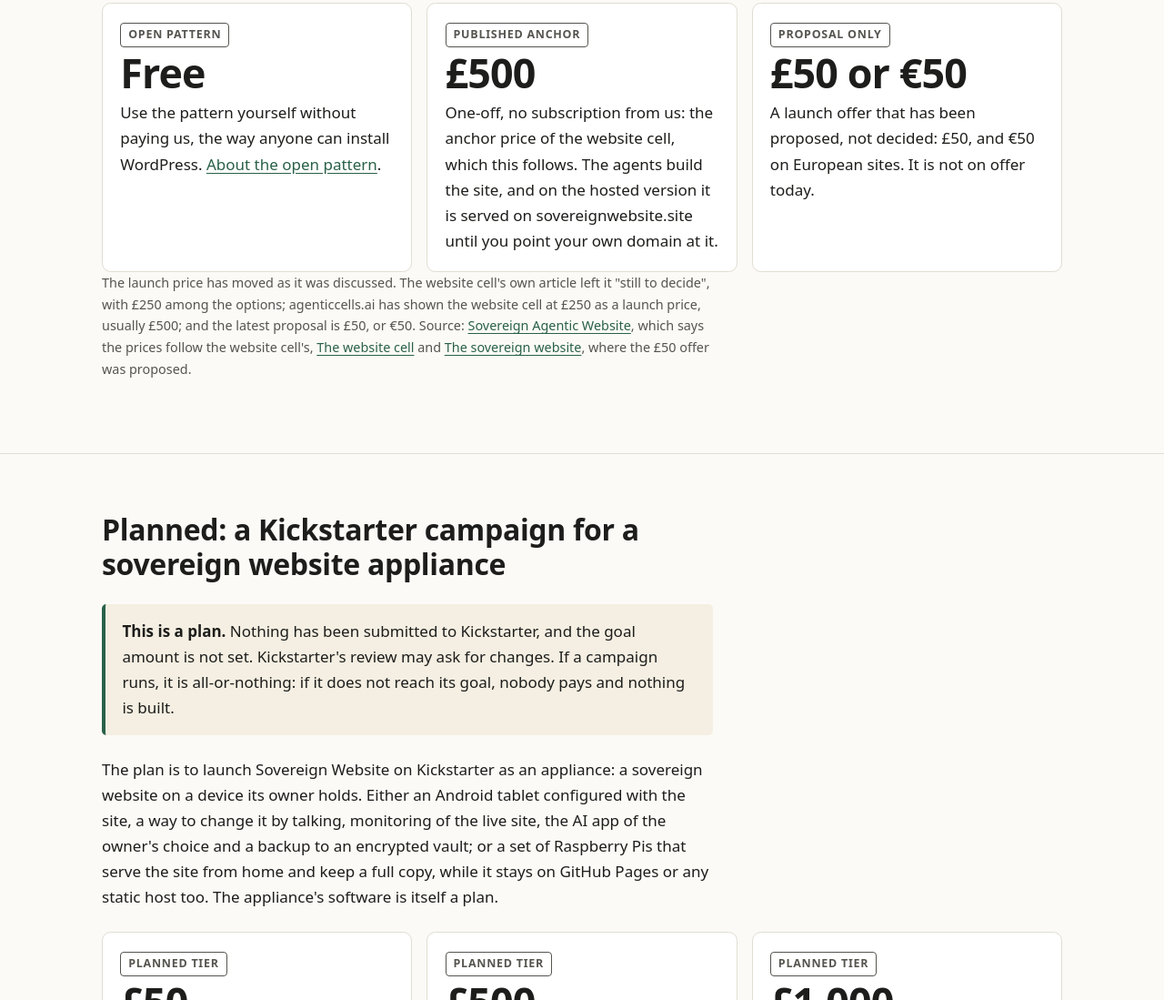
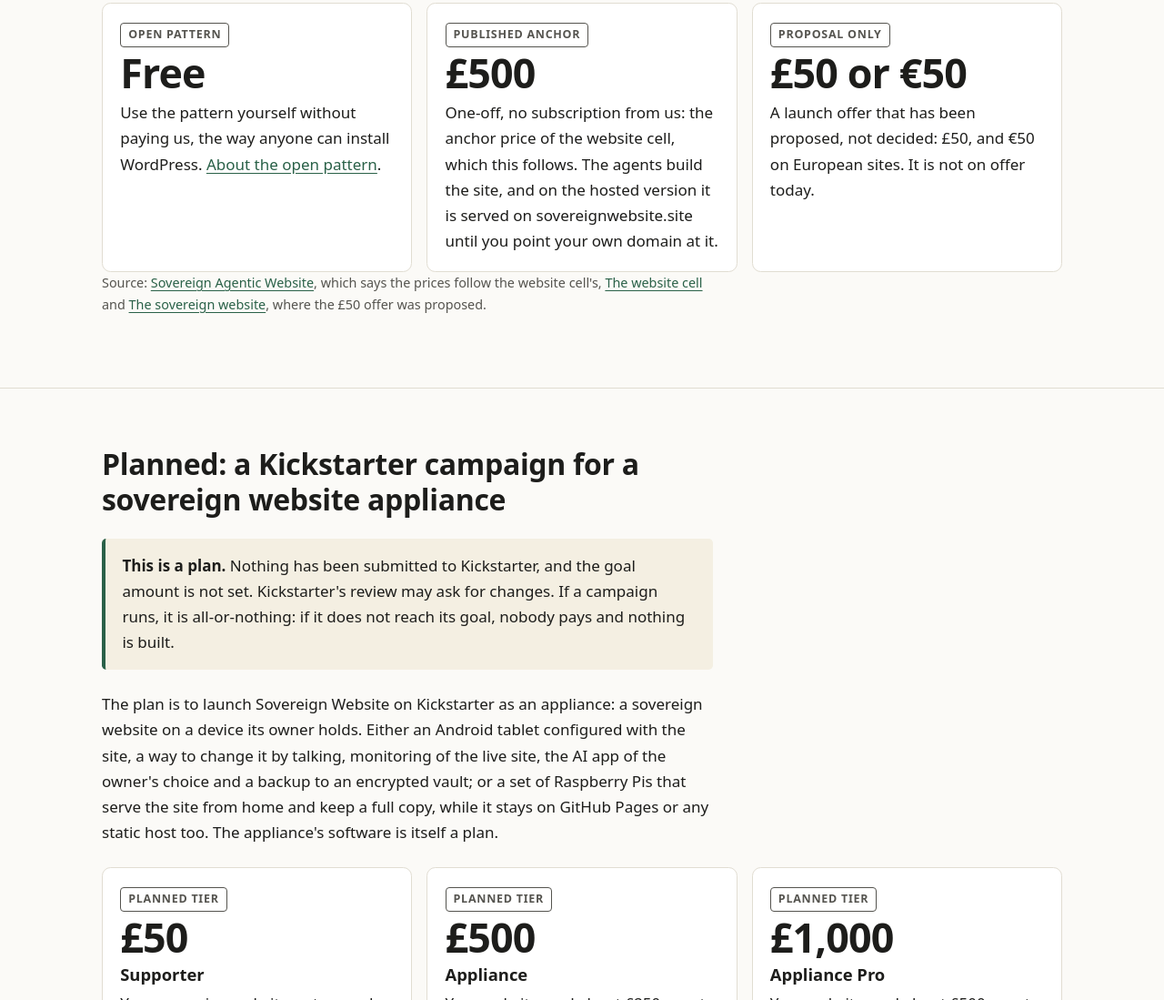
Before and after one commit to SovereignWebsite/SovereignWebsite__Website, a plain HTML site: page site/pricing.html in a window 1280 px wide. Shown: the part 788-1887 px from the top of the page at 91% size. Drawn offline with Linux system fonts and the light colour scheme.

Commit message:
Examples: no registrant named; prices: only the current anchor and proposal
Two claims the site team flagged: the articles never say who registered
the domains, and the old £250 launch price is no longer current.

Agent: conductor.b@SovereignWebsite.dinis
Claude-Session: https://claude.ai/code/session_01Kw9UwDCS5Px4dXRJUGP9Qu
Co-Authored-By: Claude Opus 5.5 <noreply@anthropic.com>

```diff
--- a/site/pricing.html
+++ b/site/pricing.html
@@ -68,7 +68,7 @@
         </li>
       </ul>
       <div class="prose">
-        <p class="small muted">The launch price has moved as it was discussed. The website cell's own article left it "still to decide", with £250 among the options; agenticcells.ai has shown the website cell at £250 as a launch price, usually £500; and the latest proposal is £50, or €50. Source: <a href="https://newsroom.sgit.ai/articles/sovereign-agentic-website.html">Sovereign Agentic Website</a>, which says the prices follow the website cell's, <a href="https://newsroom.sgit.ai/articles/the-website-cell.html">The website cell</a> and <a href="https://newsroom.sgit.ai/articles/the-sovereign-website.html">The sovereign website</a>, where the £50 offer was proposed.</p>
+        <p class="small muted">Source: <a href="https://newsroom.sgit.ai/articles/sovereign-agentic-website.html">Sovereign Agentic Website</a>, which says the prices follow the website cell's, <a href="https://newsroom.sgit.ai/articles/the-website-cell.html">The website cell</a> and <a href="https://newsroom.sgit.ai/articles/the-sovereign-website.html">The sovereign website</a>, where the £50 offer was proposed.</p>
       </div>
     </div>
   </section>
```
Also changed, not shown: site/examples.html (+1 -1 lines).
